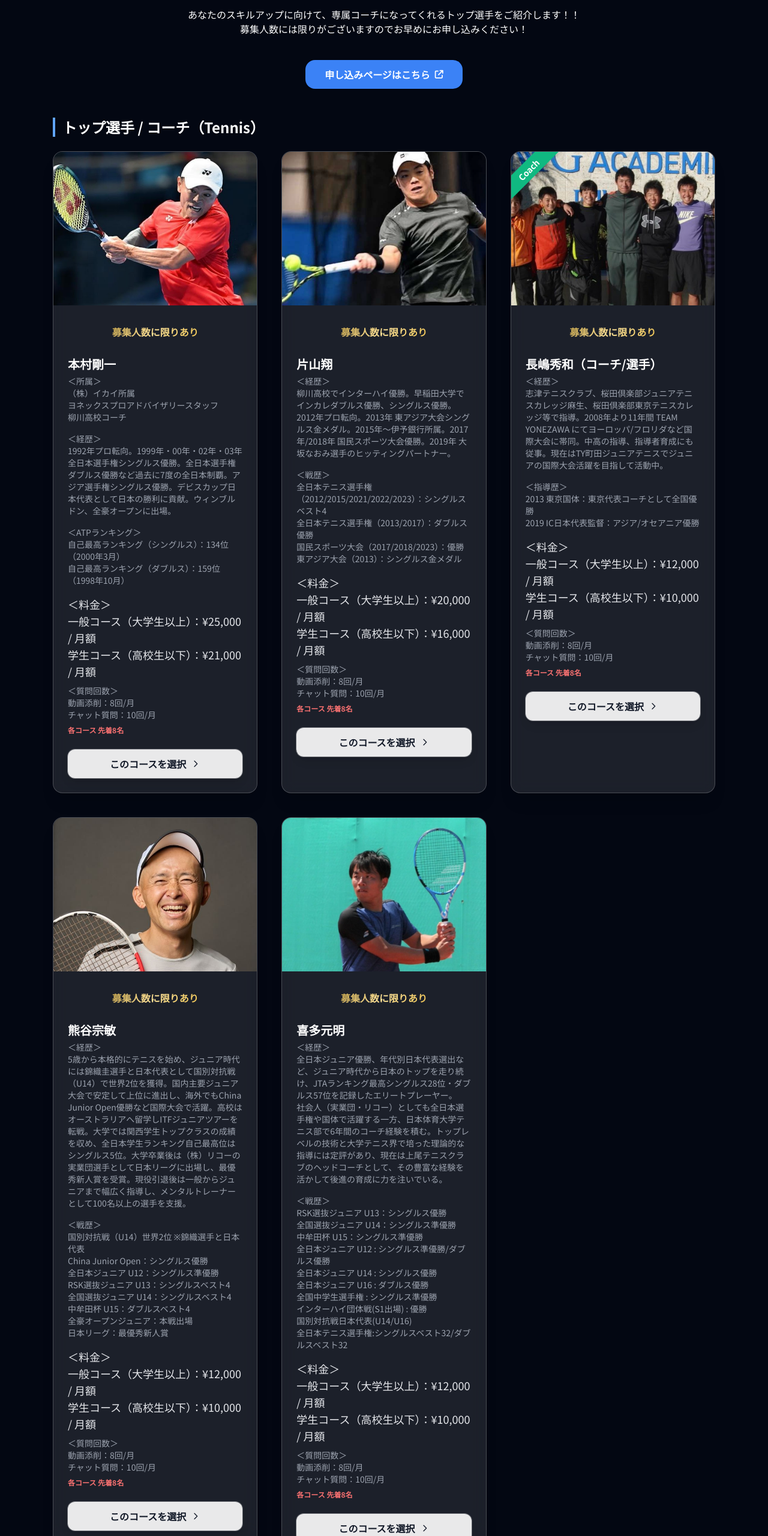
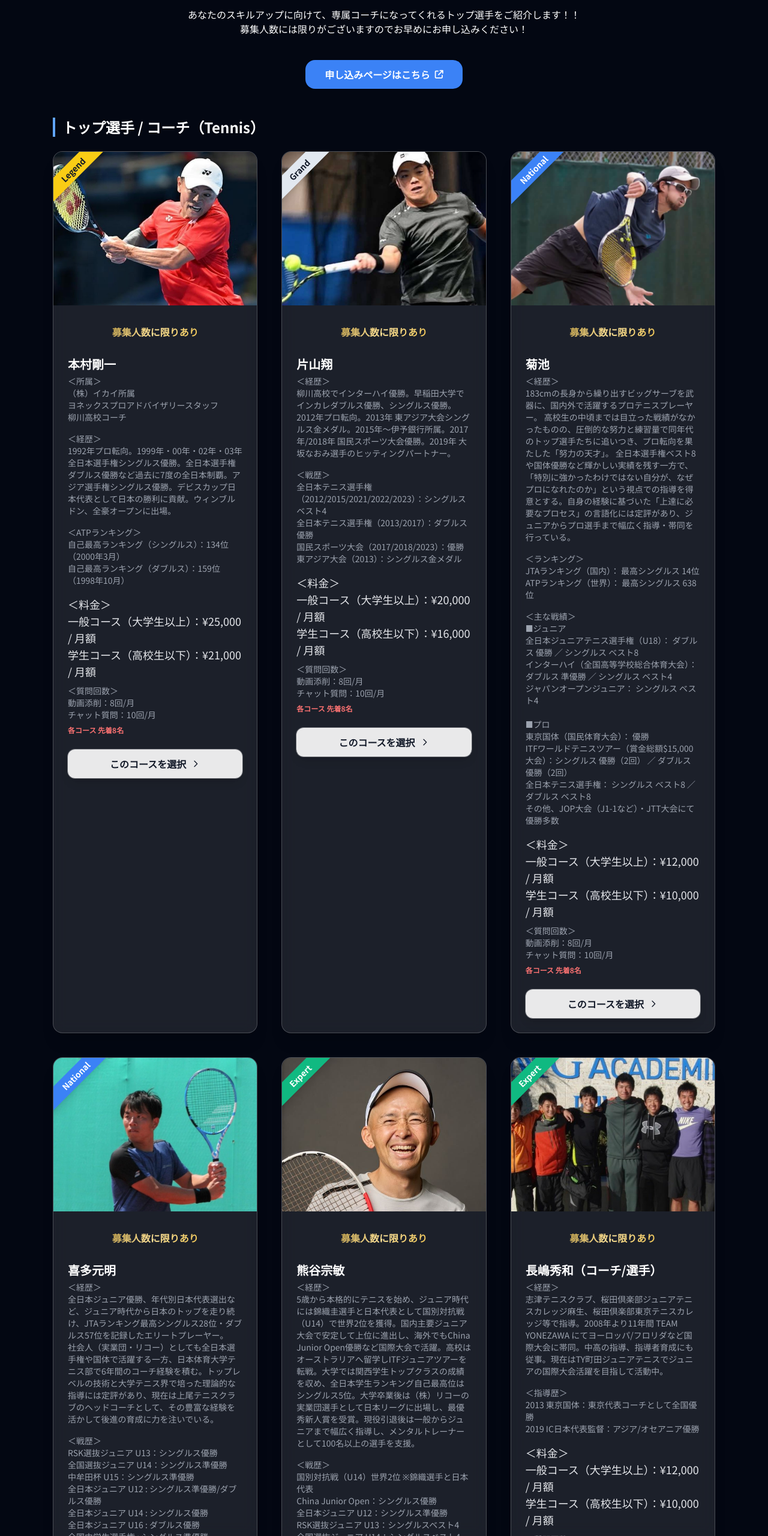
Before and after one commit to Drop1235/onlineschool-tennis-lp, a plain HTML site: page index.html in a window 1280 px wide. Shown: the part 240-2800 px from the top of the page at 60% size. Drawn offline with nearby package versions, Linux system fonts and the light colour scheme.

Commit message:
add kikuchi card and update ribbons

```diff
--- a/index.html
+++ b/index.html
@@ -87,6 +87,7 @@
               target="_blank"
               rel="noopener noreferrer"
             >
+              <div class="absolute top-4 -left-8 bg-yellow-400 text-gray-900 text-sm font-bold px-12 py-1 transform -rotate-45 -translate-x-2 shadow-lg">Legend</div>
               <img
                 src="./img/motomura.jpg"
                 alt="本村剛一"
@@ -114,13 +115,13 @@
                 </span>
               </div>
             </a>
-
             <a
               href="https://docs.google.com/forms/d/e/1FAIpQLScMwet7Ls5XXMP204a3FmXZza7_6aFSJ3uCai7BbNby9HMTuQ/viewform"
               class="group relative rounded-2xl bg-white/10 backdrop-blur-md border border-white/20 shadow-xl overflow-hidden hover:scale-105 transform transition"
               target="_blank"
               rel="noopener noreferrer"
             >
+              <div class="absolute top-4 -left-8 bg-slate-200 text-gray-900 text-sm font-bold px-12 py-1 transform -rotate-45 -translate-x-2 shadow-lg">Grand</div>
               <img
                 src="./img/katayama.png"
                 alt="片山翔"
@@ -154,17 +155,18 @@
               target="_blank"
               rel="noopener noreferrer"
             >
-              <div class="absolute top-4 -left-8 bg-emerald-500 text-white text-sm font-bold px-12 py-1 transform -rotate-45 -translate-x-2 shadow-lg">Coach</div>
+              <div class="absolute top-4 -left-8 bg-blue-500 text-white text-sm font-bold px-12 py-1 transform -rotate-45 -translate-x-2 shadow-lg">National</div>
               <img
-                src="./img/nagashima.jpg"
-                alt="長嶋秀和"
+                src="./img/kikuchi.png"
+                alt="菊池"
                 class="w-full h-64 object-cover"
               />
               <div class="p-6">
                 <h4 class="text-gold font-bold p-2 mb-5 text-center rounded-lg">募集人数に限りあり</h4>
-                <h4 class="text-xl font-bold text-white mb-1">長嶋秀和（コーチ/選手）</h4>
-                <p class="text-gray-400 text-sm mb-4">＜経歴＞<br />志津テニスクラブ、桜田倶楽部ジュニアテニスカレッジ麻生、桜田倶楽部東京テニスカレッジ等で指導。2008年より11年間 TEAM YONEZAWA にてヨーロッパ/フロリダなど国際大会に帯同。中高の指導、指導者育成にも従事。現在はTY町田ジュニアテニスでジュニアの国際大会活躍を目指して活動中。</p>
-                <p class="text-gray-400 text-sm mb-4">＜指導歴＞<br />2013 東京国体：東京代表コーチとして全国優勝<br />2019 IC日本代表監督：アジア/オセアニア優勝</p>
+                <h4 class="text-xl font-bold text-white mb-1">菊池</h4>
+                <p class="text-gray-400 text-sm mb-4">＜経歴＞<br />183cmの長身から繰り出すビッグサーブを武器に、国内外で活躍するプロテニスプレーヤー。 高校生の中頃までは目立った戦績がなかったものの、圧倒的な努力と練習量で同年代のトップ選手たちに追いつき、プロ転向を果たした「努力の天才」。 全日本選手権ベスト8や国体優勝など輝かしい実績を残す一方で、「特別に強かったわけではない自分が、なぜプロになれたのか」という視点での指導を得意とする。自身の経験に基づいた「上達に必要なプロセス」の言語化には定評があり、ジュニアからプロ選手まで幅広く指導・帯同を行っている。</p>
+                <p class="text-gray-400 text-sm mb-4">＜ランキング＞<br />JTAランキング（国内）： 最高シングルス 14位<br />ATPランキング（世界）： 最高シングルス 638位</p>
+                <p class="text-gray-400 text-sm mb-4">＜主な戦績＞<br />■ジュニア<br />全日本ジュニアテニス選手権（U18）： ダブルス 優勝 ／ シングルス ベスト8<br />インターハイ（全国高等学校総合体育大会）： ダブルス 準優勝 ／ シングルス ベスト4<br />ジャパンオープンジュニア： シングルス ベスト4<br /><br />■プロ<br />東京国体（国民体育大会）： 優勝<br />ITFワールドテニスツアー（賞金総額$15,000大会）：シングルス 優勝（2回） ／ ダブルス 優勝（2回）<br />全日本テニス選手権： シングルス ベスト8 ／ ダブルス ベスト8<br />その他、JOP大会（J1-1など）・JTT大会にて優勝多数</p>
                 <p class="text-gray-200 text-lg mb-2">＜料金＞<br />一般コース（大学生以上）：¥12,000 / 月額<br />学生コース（高校生以下）：¥10,000 / 月額</p>
                 <p class="text-gray-400 text-sm">＜質問回数＞<br />動画添削：8回/月<br />チャット質問：10回/月</p>
                 <p class="text-red-400 text-xs font-bold mt-2">各コース 先着8名</p>
@@ -187,6 +189,41 @@
               target="_blank"
               rel="noopener noreferrer"
             >
+              <div class="absolute top-4 -left-8 bg-blue-500 text-white text-sm font-bold px-12 py-1 transform -rotate-45 -translate-x-2 shadow-lg">National</div>
+              <img
+                src="./img/kitamoto.png"
+                alt="喜多元明"
+                class="w-full h-64 object-cover"
+                style="object-position: center 15%;"
+              />
+              <div class="p-6">
+                <h4 class="text-gold font-bold p-2 mb-5 text-center rounded-lg">募集人数に限りあり</h4>
+                <h4 class="text-xl font-bold text-white mb-1">喜多元明</h4>
+                <p class="text-gray-400 text-sm mb-4">＜経歴＞<br />全日本ジュニア優勝、年代別日本代表選出など、ジュニア時代から日本のトップを走り続け、JTAランキング最高シングルス28位・ダブルス57位を記録したエリートプレーヤー。<br />社会人（実業団・リコー）としても全日本選手権や国体で活躍する一方、日本体育大学テニス部で6年間のコーチ経験を積む。トップレベルの技術と大学テニス界で培った理論的な指導には定評があり、現在は上尾テニスクラブのヘッドコーチとして、その豊富な経験を活かして後進の育成に力を注いでいる。</p>
+                <p class="text-gray-400 text-sm mb-4">＜戦歴＞<br />RSK選抜ジュニア U13：シングルス優勝<br />全国選抜ジュニア U14：シングルス準優勝<br />中牟田杯 U15：シングルス準優勝<br />全日本ジュニア U12 : シングルス準優勝/ダブルス優勝<br />全日本ジュニア U14 : シングルス優勝　<br />全日本ジュニア U16 : ダブルス優勝<br />全国中学生選手権 : シングルス準優勝<br />インターハイ団体戦(S1出場) : 優勝<br />国別対抗戦日本代表(U14/U16)<br />全日本テニス選手権:シングルスベスト32/ダブルスベスト32</p>
+                <p class="text-gray-200 text-lg mb-2">＜料金＞<br />一般コース（大学生以上）：¥12,000 / 月額<br />学生コース（高校生以下）：¥10,000 / 月額</p>
+                <p class="text-gray-400 text-sm">＜質問回数＞<br />動画添削：8回/月<br />チャット質問：10回/月</p>
+                <p class="text-red-400 text-xs font-bold mt-2">各コース 先着8名</p>
+              </div>
+              <div class="px-6 pb-6">
+                <span
+                  class="inline-flex w-full items-center justify-center gap-2 rounded-xl bg-white/90 text-gray-900 font-semibold py-3 ring-1 ring-white/30 shadow-lg transition group-hover:bg-white group-hover:shadow-2xl group-active:translate-y-px"
+                >
+                  このコースを選択
+                  <svg xmlns="http://www.w3.org/2000/svg" class="h-4 w-4 transition-transform group-hover:translate-x-0.5" fill="none" viewBox="0 0 24 24" stroke="currentColor">
+                    <path stroke-linecap="round" stroke-linejoin="round" stroke-width="2" d="M9 5l7 7-7 7" />
+                  </svg>
+                </span>
+              </div>
+            </a>
+
+            <a
+              href="https://docs.google.com/forms/d/e/1FAIpQLScMwet7Ls5XXMP204a3FmXZza7_6aFSJ3uCai7BbNby9HMTuQ/viewform"
+              class="group relative rounded-2xl bg-white/10 backdrop-blur-md border border-white/20 shadow-xl overflow-hidden hover:scale-105 transform transition"
+              target="_blank"
+              rel="noopener noreferrer"
+            >
+              <div class="absolute top-4 -left-8 bg-emerald-500 text-white text-sm font-bold px-12 py-1 transform -rotate-45 -translate-x-2 shadow-lg">Expert</div>
               <img
                 src="./img/kumagae.jpg"
                 alt="熊谷宗敏"
@@ -220,17 +257,17 @@
               target="_blank"
               rel="noopener noreferrer"
             >
+              <div class="absolute top-4 -left-8 bg-emerald-500 text-white text-sm font-bold px-12 py-1 transform -rotate-45 -translate-x-2 shadow-lg">Expert</div>
               <img
-                src="./img/kitamoto.png"
-                alt="喜多元明"
+                src="./img/nagashima.jpg"
+                alt="長嶋秀和"
                 class="w-full h-64 object-cover"
-                style="object-position: center 15%;"
               />
               <div class="p-6">
                 <h4 class="text-gold font-bold p-2 mb-5 text-center rounded-lg">募集人数に限りあり</h4>
-                <h4 class="text-xl font-bold text-white mb-1">喜多元明</h4>
-                <p class="text-gray-400 text-sm mb-4">＜経歴＞<br />全日本ジュニア優勝、年代別日本代表選出など、ジュニア時代から日本のトップを走り続け、JTAランキング最高シングルス28位・ダブルス57位を記録したエリートプレーヤー。<br />社会人（実業団・リコー）としても全日本選手権や国体で活躍する一方、日本体育大学テニス部で6年間のコーチ経験を積む。トップレベルの技術と大学テニス界で培った理論的な指導には定評があり、現在は上尾テニスクラブのヘッドコーチとして、その豊富な経験を活かして後進の育成に力を注いでいる。</p>
-                <p class="text-gray-400 text-sm mb-4">＜戦歴＞<br />RSK選抜ジュニア U13：シングルス優勝<br />全国選抜ジュニア U14：シングルス準優勝<br />中牟田杯 U15：シングルス準優勝<br />全日本ジュニア U12 : シングルス準優勝/ダブルス優勝<br />全日本ジュニア U14 : シングルス優勝　<br />全日本ジュニア U16 : ダブルス優勝<br />全国中学生選手権 : シングルス準優勝<br />インターハイ団体戦(S1出場) : 優勝<br />国別対抗戦日本代表(U14/U16)<br />全日本テニス選手権:シングルスベスト32/ダブルスベスト32</p>
+                <h4 class="text-xl font-bold text-white mb-1">長嶋秀和（コーチ/選手）</h4>
+                <p class="text-gray-400 text-sm mb-4">＜経歴＞<br />志津テニスクラブ、桜田倶楽部ジュニアテニスカレッジ麻生、桜田倶楽部東京テニスカレッジ等で指導。2008年より11年間 TEAM YONEZAWA にてヨーロッパ/フロリダなど国際大会に帯同。中高の指導、指導者育成にも従事。現在はTY町田ジュニアテニスでジュニアの国際大会活躍を目指して活動中。</p>
+                <p class="text-gray-400 text-sm mb-4">＜指導歴＞<br />2013 東京国体：東京代表コーチとして全国優勝<br />2019 IC日本代表監督：アジア/オセアニア優勝</p>
                 <p class="text-gray-200 text-lg mb-2">＜料金＞<br />一般コース（大学生以上）：¥12,000 / 月額<br />学生コース（高校生以下）：¥10,000 / 月額</p>
                 <p class="text-gray-400 text-sm">＜質問回数＞<br />動画添削：8回/月<br />チャット質問：10回/月</p>
                 <p class="text-red-400 text-xs font-bold mt-2">各コース 先着8名</p>
```
Also changed, not shown: img/kikuchi.png (added).
